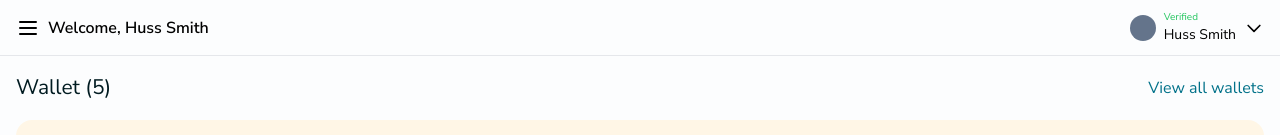
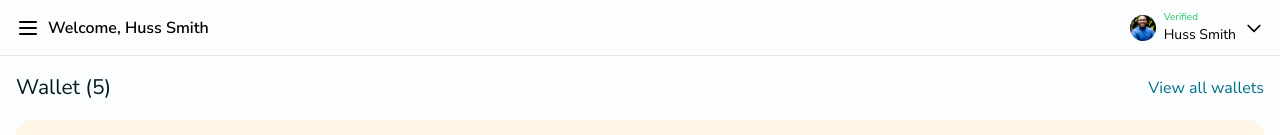
Before and after one commit to mcajongbah/geniopay, a React (Vite) app: page / in a window 1280 px wide. Shown: the top 135 px of the page. Built offline with nearby package versions, Linux system fonts and the light colour scheme.

Commit message:
profile pic added

```diff
--- a/src/components/Header.tsx
+++ b/src/components/Header.tsx
@@ -43,7 +43,9 @@ const Header: React.FC<HeaderProps> = ({setIsOpen}) => {
         </div>
 
         <div className="flex items-center space-x-2 justify-center">
-          <span className="w-[26px] h-[26px] rounded-full bg-slate-500"></span>
+          <span className="w-[26px] h-[26px] rounded-full">
+            <img src="./assets/profile.png" className="object-center object-contain" alt="profile pic" />
+          </span>
           <span className="flex flex-col">
             <p className="lg:text-xs text-[10px] text-[#22C55E]">Verified</p>
             <p className="lg:text-base text-sm">Huss Smith</p>
--- a/src/components/Sidebar.tsx
+++ b/src/components/Sidebar.tsx
@@ -54,7 +54,7 @@ const Sidebar: React.FC<SidebarProps> = ({isOpen, setIsOpen}) => {
     <aside
       className={`${
         isOpen ? "translate-x-0" : "-translate-x-full"
-      } absolute inset-0 transition-all duration-500 ease-in-out z-50 lg:translate-x-0 lg:relative lg:flex flex-col w-[316px] overflow-y-auto space-y-8 py-8 px-9 bg-primary`}
+      } absolute inset-0 transition-all duration-500 ease-in-out z-50 lg:translate-x-0 lg:relative lg:flex flex-col lg:w-[316px] w-72 overflow-y-auto space-y-8 py-8 lg:px-9 px-4 bg-primary`}
     >
       <button
         onClick={() => setIsOpen(false)}
```
Also changed, not shown: public/assets/profile.png (added).
